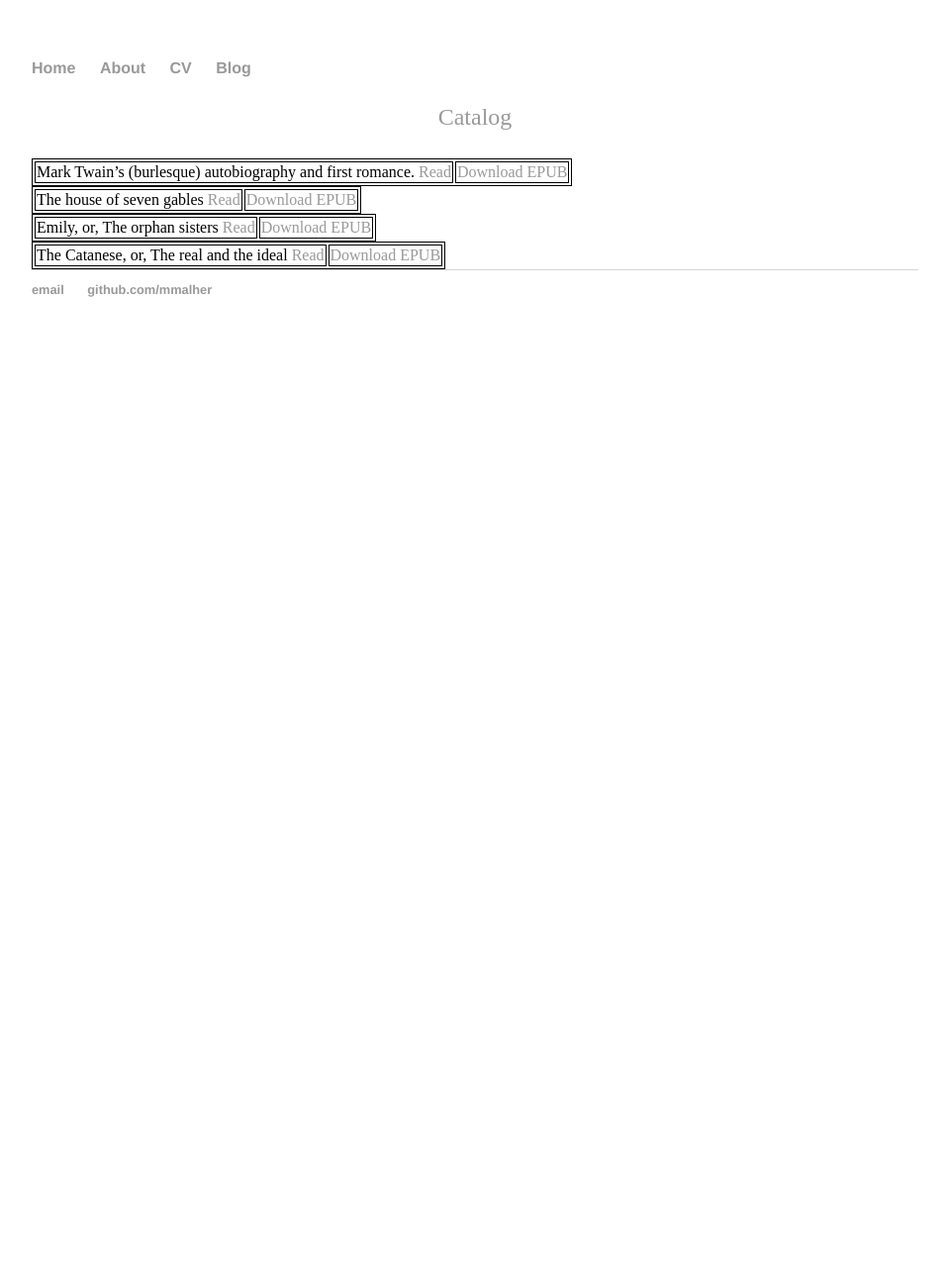
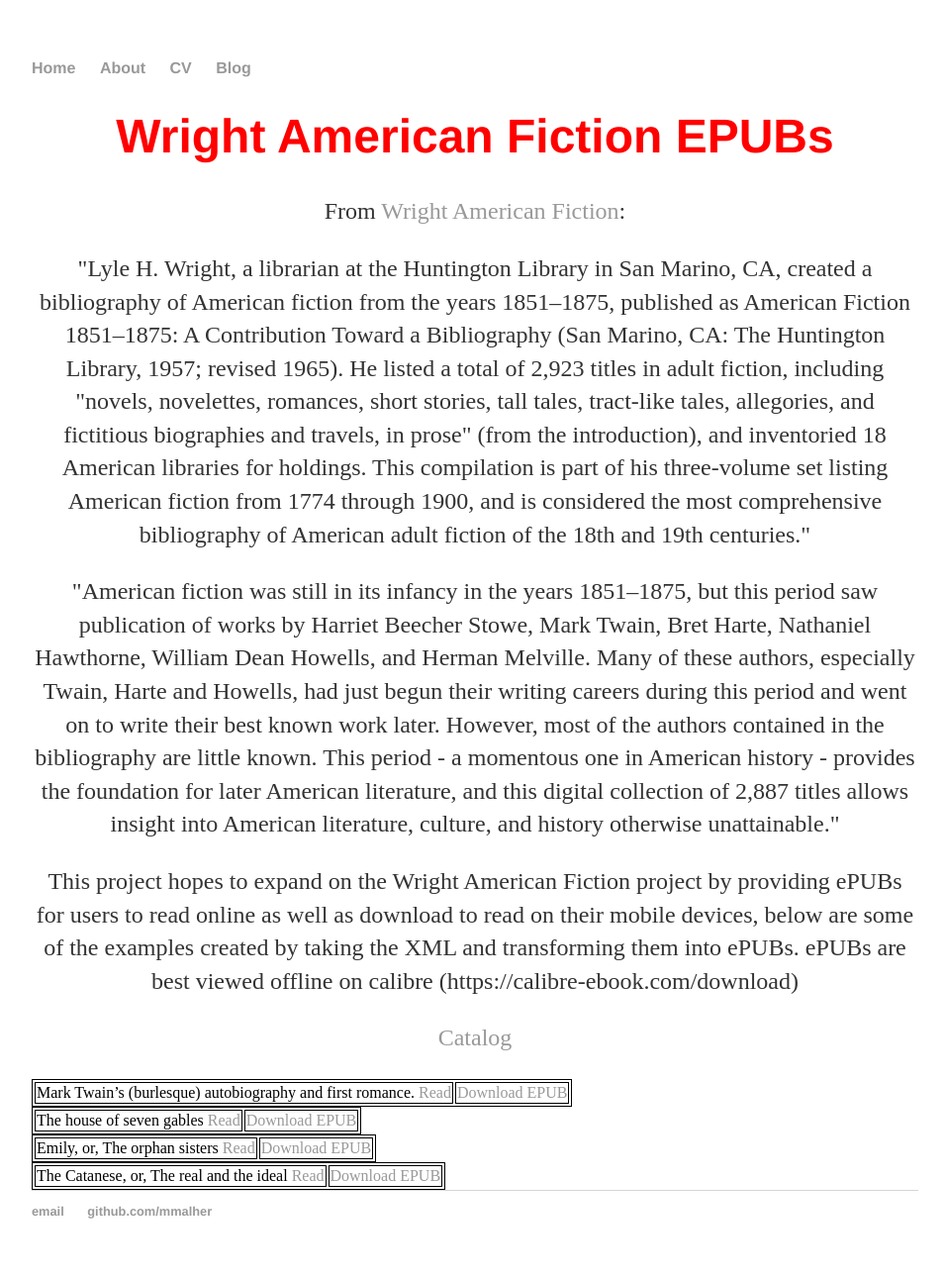
Before and after one commit to mmalher/mmalher.github.io, a Jekyll site: the page built from final-project/final.md, in a window 1280 px wide. Shown: the whole page at 99% size, without its empty margins (160-1115 px from the left). Built offline with Jekyll 4.4.1, drawn with Linux system fonts in a browser that asks for light colours; before the commit the page ends 900 px from its top, so only the background shows below that.

Commit message:
Update final.md

```diff
--- a/final-project/final.md
+++ b/final-project/final.md
@@ -2,7 +2,15 @@
 layout: default
 title: "Final Project"
 ---
+<h1>Wright American Fiction EPUBs</h1>
 
+From [Wright American Fiction](http://webapp1.dlib.indiana.edu/TEIgeneral/welcome.do?brand=wright):
+
+<p>"Lyle H. Wright, a librarian at the Huntington Library in San Marino, CA, created a bibliography of American fiction from the years 1851–1875, published as American Fiction 1851–1875: A Contribution Toward a Bibliography (San Marino, CA: The Huntington Library, 1957; revised 1965). He listed a total of 2,923 titles in adult fiction, including "novels, novelettes, romances, short stories, tall tales, tract-like tales, allegories, and fictitious biographies and travels, in prose" (from the introduction), and inventoried 18 American libraries for holdings. This compilation is part of his three-volume set listing American fiction from 1774 through 1900, and is considered the most comprehensive bibliography of American adult fiction of the 18th and 19th centuries."</p>
+
+<p>"American fiction was still in its infancy in the years 1851–1875, but this period saw publication of works by Harriet Beecher Stowe, Mark Twain, Bret Harte, Nathaniel Hawthorne, William Dean Howells, and Herman Melville. Many of these authors, especially Twain, Harte and Howells, had just begun their writing careers during this period and went on to write their best known work later. However, most of the authors contained in the bibliography are little known. This period - a momentous one in American history - provides the foundation for later American literature, and this digital collection of 2,887 titles allows insight into American literature, culture, and history otherwise unattainable."</p>
+
+<p>This project hopes to expand on the Wright American Fiction project by providing ePUBs for users to read online as well as download to read on their mobile devices, below are some of the examples created by taking the XML and transforming them into ePUBs. ePUBs are best viewed offline on calibre (https://calibre-ebook.com/download)</p>
 
 [Catalog](https://pressbooks.com/catalog/mmalher)
 
```
